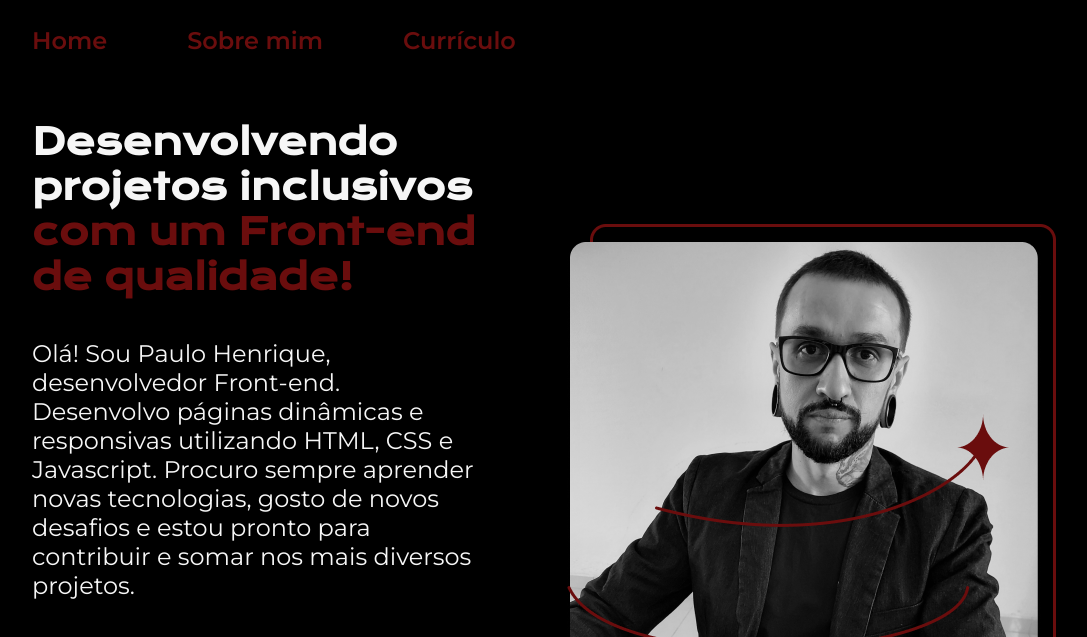
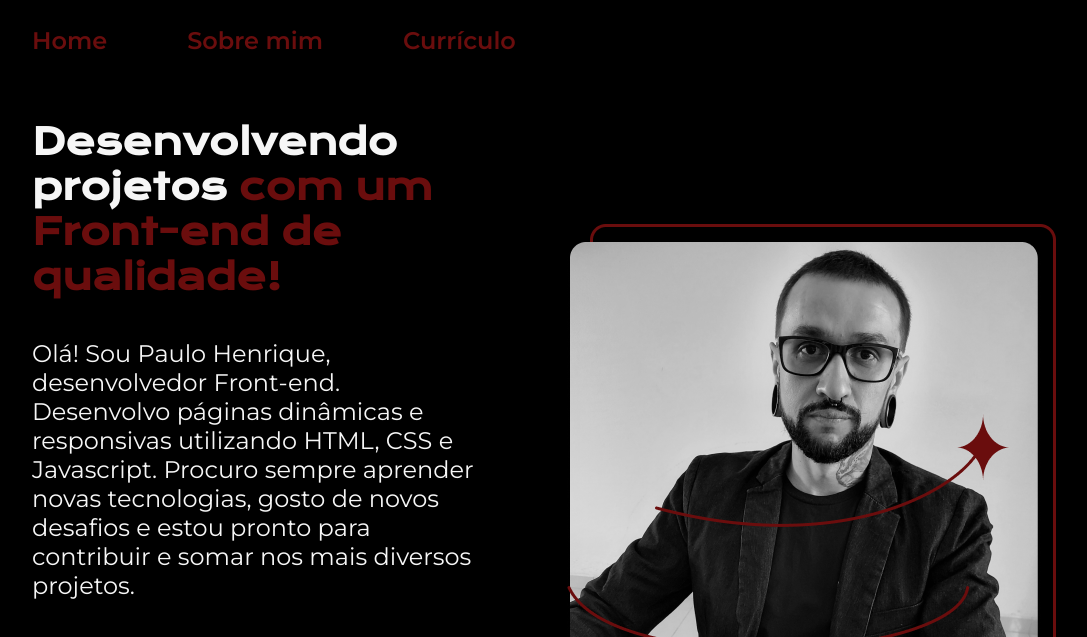
Before and after one commit to paulohwebdev/aboutme, a plain HTML site: page index.html in a window 1280 px wide. Shown: the top 637 px of the page, without its empty margins (96-1183 px from the left). Drawn offline with nearby package versions, Linux system fonts and the light colour scheme.

Commit message:
Add files via upload

```diff
--- a/index.html
+++ b/index.html
@@ -17,7 +17,7 @@
     </header>
     <main class="apresentacao">
         <section class="apresentacao__conteudo">
-            <h1 class="apresentacao__conteudo__titulo">Desenvolvendo projetos inclusivos <strong class="titulo-destaque">com um Front-end de qualidade!</strong></h1>
+            <h1 class="apresentacao__conteudo__titulo">Desenvolvendo projetos <strong class="titulo-destaque">com um Front-end de qualidade!</strong></h1>
             <p class="apresentacao__conteudo__texto">
                 Olá! Sou Paulo Henrique, desenvolvedor Front-end. Desenvolvo páginas dinâmicas e responsivas utilizando HTML, CSS e Javascript. Procuro sempre aprender novas tecnologias, gosto de novos desafios e estou pronto para contribuir e somar nos mais diversos projetos.
             </p>
```
